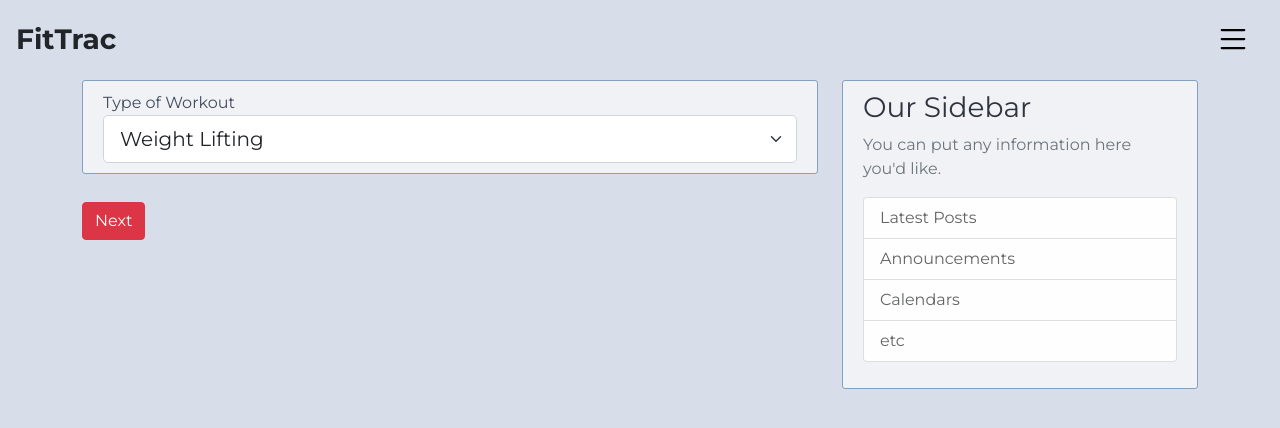
After one commit to nevarezomar/capstone, a Flask app: page /workout/workout_choice in a window 1280 px wide. The commit adds this page. Shown: the top 428 px of the page. Run offline with Flask 2, Linux system fonts and the light colour scheme; a user stored in the database is signed in.

Commit message:
Changed workout table and new workout page

```diff
--- a/application/__init__.py
+++ b/application/__init__.py
@@ -16,7 +16,7 @@
 login_manager.login_message_category = 'info'
 
 application.config['SECRET_KEY'] = os.environ.get('SECRET_KEY')
-application.config['SQLALCHEMY_DATABASE_URI'] = 'sqlite:///site.db'
+application.config['SQLALCHEMY_DATABASE_URI'] = 'sqlite:///new_site.db'
 application.config['MAIL_SERVER'] = 'smtp.googlemail.com'
 application.config['MAIL_PORT'] = 587
 application.config['MAIL_USE_TLS'] = True
--- a/application/main/routes.py
+++ b/application/main/routes.py
@@ -13,8 +13,8 @@
 @login_required
 def home():
     page = request.args.get('page', 1, type=int)
-    posts = Workout.query.filter_by(user_id=current_user.id).order_by(Workout.workout_date.desc()).paginate(page=page, per_page=5)
-    return render_template('home.html', posts=posts)
+    workouts = Workout.query.filter_by(user_id=current_user.id).order_by(Workout.workout_date.desc()).paginate(page=page, per_page=5)
+    return render_template('home.html', workouts=workouts)
 
 @main.route("/about")
 def about():
--- a/application/templates/base.html
+++ b/application/templates/base.html
@@ -7,6 +7,11 @@
 
     <!-- Bootstrap CSS -->
     <link href="https://cdn.jsdelivr.net/npm/bootstrap@5.1.3/dist/css/bootstrap.min.css" rel="stylesheet" integrity="sha384-1BmE4kWBq78iYhFldvKuhfTAU6auU8tT94WrHftjDbrCEXSU1oBoqyl2QvZ6jIW3" crossorigin="anonymous">
+    <link rel="stylesheet" href="https://cdnjs.cloudflare.com/ajax/libs/bootstrap-datepicker/1.9.0/css/bootstrap-datepicker.min.css">
+    <link rel="stylesheet" href="https://cdnjs.cloudflare.com/ajax/libs/font-awesome/4.7.0/css/font-awesome.min.css">
+    <script src="https://ajax.googleapis.com/ajax/libs/jquery/3.4.1/jquery.min.js"></script>
+
+    <script src="https://cdnjs.cloudflare.com/ajax/libs/bootstrap-datepicker/1.9.0/js/bootstrap-datepicker.min.js"></script>
     <!-- Main CSS Stylesheet-->
     <link rel="stylesheet" type="text/css" href="{{ url_for('static', filename='main.css')}}">
     <!-- Google Font Monserrat-->
@@ -62,7 +67,7 @@
           </div>
           {% if current_user.is_authenticated %}
             <div class="col-12 col-sm-4 mt-4">
-              <a class="row text-decoration-non" href="{{ url_for('workouts.new_post') }}">
+              <a class="row text-decoration-non" href="{{ url_for('workouts.new_workout') }}">
                 <div class="col-2 col-sm-8 mb-4">
                   <img src="static/FitTracPictures/New-Workout-3.jpg"
                   alt="New Workout" class="img-fluid" width="663" height="994" Loading="lazy">
--- a/application/templates/landing_page.html
+++ b/application/templates/landing_page.html
@@ -58,7 +58,7 @@
           </div>
           {% if current_user.is_authenticated %}
             <div class="col-12 col-sm-4 mt-4">
-              <a class="row text-decoration-non" href="{{ url_for('workouts.new_post') }}">
+              <a class="row text-decoration-non" href="{{ url_for('workouts.new_workout') }}">
                 <div class="col-2 col-sm-8 mb-4">
                   <img src="static/FitTracPictures/New-Workout-3.jpg"
                   alt="New Workout" class="img-fluid" width="663" height="994" Loading="lazy">
--- /dev/null
+++ b/application/templates/workout_choice.html
@@ -0,0 +1,24 @@
+{% extends "base.html" %}
+{% block content %}
+    <div class="content-section">
+        <form method="POST" action="#">
+            {{ form.hidden_tag() }}
+                <div class="form-group">
+                    {{ form.type_of.label(class="form-control-label") }}
+                    {% if form.type_of.errors %}
+                        {{ form.type_of(class="form-control form-control-lg is-invalid") }}
+                        <div class="invalid-feedback">
+                            {% for error in form.type_of.errors %}
+                                    <span>{{ error }}</span>
+                            {% endfor %}
+                        </div>
+                    {% else %}
+                        {{ form.type_of(class="form-select form-select-lg") }}
+                    {% endif %}
+                </div>
+        </form>
+    </div>
+    <div class="form-group">
+        {{ form.submit(class="btn btn-danger mt-2") }}
+    </div>
+{% endblock content%}
--- a/application/users/forms.py
+++ b/application/users/forms.py
@@ -1,6 +1,6 @@
 from flask_wtf import FlaskForm
 from flask_wtf.file import FileField, FileAllowed
-from wtforms import StringField, PasswordField, SubmitField, BooleanField
+from wtforms import StringField, PasswordField, SubmitField, BooleanField, IntegerField
 from wtforms.validators import DataRequired, Length, Email, EqualTo, ValidationError
 from flask_login import current_user
 from application.models import User
@@ -10,6 +10,8 @@
                         validators=[DataRequired(), Length(min=2, max=20)])
     email = StringField('Email',
                         validators=[DataRequired(), Email()])
+    height = IntegerField('Height (Optional)')
+    weight = IntegerField('Weight (Optional)')
     password = PasswordField('Password', validators=[DataRequired()])
     confirm_password = PasswordField('Confirm Password',
                         validators=[DataRequired(), EqualTo('password')])
@@ -38,6 +40,8 @@
                         validators=[DataRequired(), Length(min=2, max=20)])
     email = StringField('Email',
                         validators=[DataRequired(), Email()])
+    height = IntegerField('Height (Optional)')
+    weight = IntegerField('Weight (Optional)')
     picture = FileField('Update Profile Picture', validators=[FileAllowed(['jpg', 'png'])])
     submit = SubmitField('Update')
 
--- a/application/workouts/forms.py
+++ b/application/workouts/forms.py
@@ -1,8 +1,19 @@
 from flask_wtf import FlaskForm
-from wtforms import StringField, SubmitField, TextAreaField
+from wtforms import StringField, SubmitField, TextAreaField, SelectField, IntegerField, DecimalField, DateTimeField
 from wtforms.validators import DataRequired
 
-class PostFrom(FlaskForm):
+class WorkoutFrom(FlaskForm):
     title = StringField('Title', validators=[DataRequired()])
-    content = TextAreaField('Content', validators=[DataRequired()])
+    lifting_movement = StringField('Lifting Movement', validators=[DataRequired()])
+    type_of = SelectField('Type of Workout', choices=['Weight Lifting', 'Bike', 'Rower', 'Running'], validators=[DataRequired()])
+    num_sets = IntegerField('Number of Sets')
+    num_reps = IntegerField('Number of Reps')
+    weight = DecimalField('Weight')
+    rest_time = IntegerField('Rest time in Seconds')
+    workout_date = DateTimeField('Enter Date of Workout')
+    content = TextAreaField('Notes')
     submit = SubmitField('Post')
+
+class Workout_ChoiceFrom(FlaskForm):
+    type_of = SelectField('Type of Workout', choices=['Weight Lifting', 'Bike', 'Rower', 'Running'], validators=[DataRequired()])
+    submit = SubmitField('Next')
--- a/application/workouts/routes.py
+++ b/application/workouts/routes.py
@@ -3,53 +3,79 @@
 from flask_login import current_user, login_required
 from application import db
 from application.models import Workout
-from application.workouts.forms import PostFrom
+from application.workouts.forms import WorkoutFrom, Workout_ChoiceFrom
 
 workouts = Blueprint('workouts', __name__)
 
-@workouts.route("/post/new", methods=['GET', 'POST'])
+@workouts.route("/workout/workout_choice", methods=['GET', 'POST'])
 @login_required
-def new_post():
-    form = PostFrom()
+def workout_choice():
+    form = Workout_ChoiceFrom()
     if form.validate_on_submit():
-        post = Workout(title=form.title.data, content=form.content.data, member=current_user)
-        db.session.add(post)
+        type_of = form.type_of.data
+        print("inside validation form")
+        return render_template('new_workout.html', title='New Workout', form=form, legend='New Workout', type_of=type_of)
+    print("inside validation form")
+    return render_template('workout_choice.html', form=form, title='Workout Type')
+
+
+
+
+@workouts.route("/workout/new", methods=['GET', 'POST'])
+@login_required
+def new_workout():
+    form = WorkoutFrom()
+    if form.validate_on_submit():
+        workout = Workout(title=form.title.data, lifting_movement = form.lifting_movement.data,
+            type_of = form.type_of.data, num_sets=form.num_sets.data, num_reps=form.num_sets.data, weight=form.weight.data,
+            rest_time=form.rest_time.data, workout_date=form.workout_date.data, content=form.content.data, member=current_user)
+        db.session.add(workout)
         db.session.commit()
-        flash('Your post has been created!', 'success')
+        flash('Your workout has been created!', 'success')
         return redirect(url_for('main.home'))
-    return render_template('new_post.html', title='New Post', form=form, legend='New Post')
+    return render_template('new_workout.html', title='New Workout', form=form, legend='New Workout')
 
-@workouts.route("/post/<int:post_id>")
+@workouts.route("/workout/<int:workout_id>")
 @login_required
-def post(post_id):
-    post = Workout.query.get_or_404(post_id)
-    return render_template('post.html', title=post.title, post=post)
+def workout(workout_id):
+    workout = Workout.query.get_or_404(workout_id)
+    return render_template('workout.html', title=workout.title, workout=workout)
 
-@workouts.route("/post/<int:post_id>/update", methods=['GET', 'POST'])
+@workouts.route("/workout/<int:workout_id>/update", methods=['GET', 'POST'])
 @login_required
-def update_post(post_id):
-    post = Workout.query.get_or_404(post_id)
-    if post.member != current_user:
+def update_workout(workout_id):
+    workout = Workout.query.get_or_404(workout_id)
+    if workout.member != current_user:
         abort(403)
-    form = PostFrom()
+    form = WorkoutFrom()
     if form.validate_on_submit():
-        post.title = form.title.data
-        post.content = form.content.data
+        workout.title = form.title.data
+        workout.lifting_movement = form.lifting_movement.data
+        workout.type_of = form.type_of.data
+        workout.num_sets = form.num_sets.data
+        workout.num_reps = form.num_reps.data
+        workout.weight = form.weight.data
+        workout.rest_time = form.rest_time.data
         db.session.commit()
         flash('Post has been updated!', 'success')
-        return redirect(url_for('workouts.post', post_id=post.id))
+        return redirect(url_for('workouts.workout', workout_id=workout.id))
     elif request.method == 'GET':
-        form.title.data = post.title
-        form.content.data = post.content
-    return render_template('new_post.html', title='Update Post', form=form, legend='Update Post')
+        form.title.data = workout.title
+        form.lifting_movement.data = workout.lifting_movement
+        form.type_of.data = workout.type_of
+        form.num_sets.data = workout.num_sets
+        form.num_reps.data = workout.num_reps
+        form.weight.data = workout.weight
+        form.rest_time.data = workout.rest_time
+    return render_template('new_workout.html', title='Update Workout', form=form, legend='Update Workout')
 
-@workouts.route("/post/<int:post_id>/delete", methods=['POST'])
+@workouts.route("/workout/<int:workout_id>/delete", methods=['POST'])
 @login_required
-def delete_post(post_id):
-    post = Workout.query.get_or_404(post_id)
-    if post.member != current_user:
+def delete_workout(workout_id):
+    workout = Workout.query.get_or_404(workout_id)
+    if workout.member != current_user:
         abort(403)
-    db.session.delete(post)
+    db.session.delete(workout)
     db.session.commit()
-    flash('Your post has been deleted!', 'success')
+    flash('Your workout has been deleted!', 'success')
     return redirect(url_for('main.home'))
```
Also changed, not shown: application/models.py (+9 -1 lines), application/templates/account.html (+26 -1 lines), application/templates/home.html (+9 -9 lines), application/templates/new_post.html (deleted, +0 -40 lines), application/templates/new_workout.html (added, +124 -0 lines), application/templates/post.html (deleted, +0 -39 lines), application/templates/register.html (+26 -0 lines), application/templates/workout.html (added, +44 -0 lines), application/users/routes.py (+7 -1 lines), application/new_site.db (added), application/site.db, application/static/profile_pics/6b3d73aa38a09084.jpg (added).
